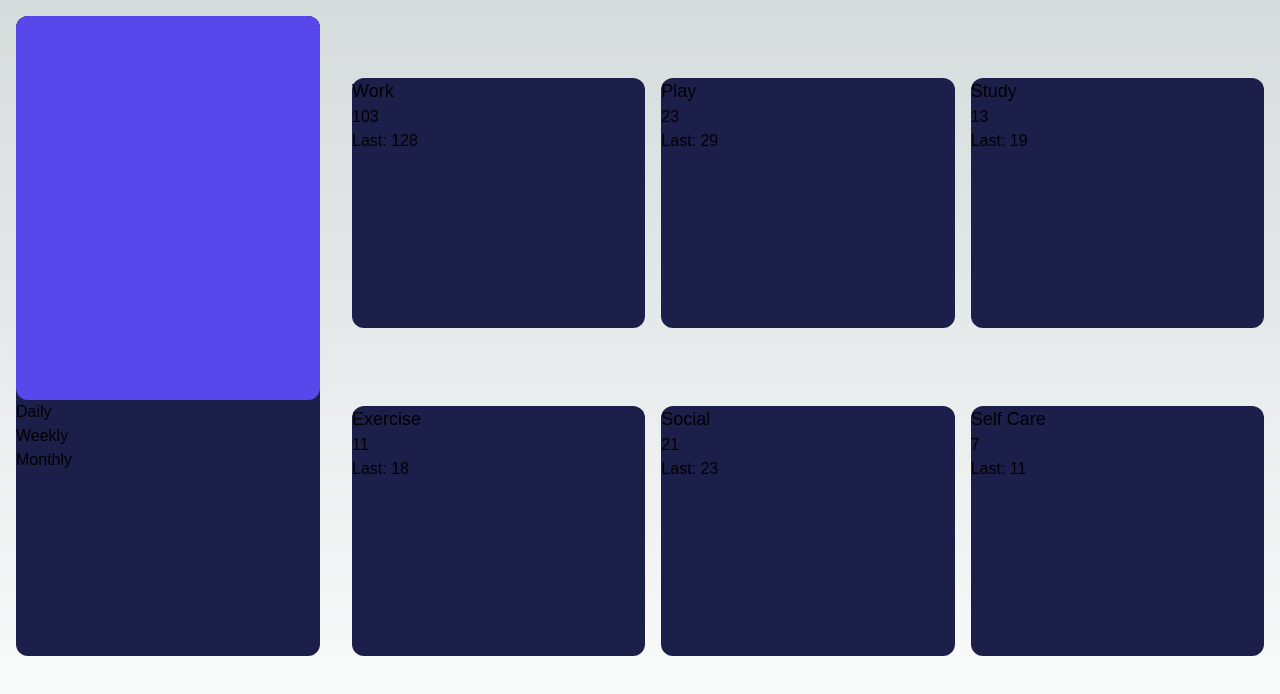
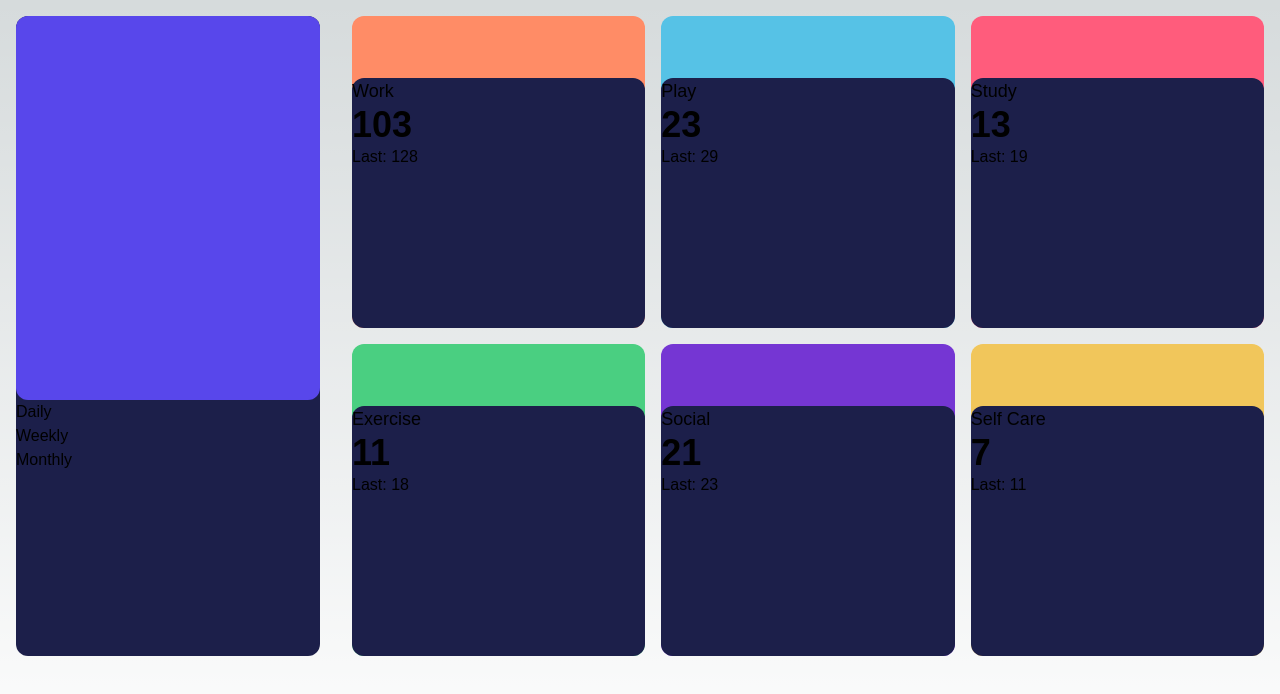
Before and after one commit to DavidVerghese/time-tracking-dashboard, a Next.js app: page / in a window 1280 px wide. Shown: the top 694 px of the page. Built offline with nearby package versions, Linux system fonts and the light colour scheme.

Commit message:
Fix bug that was preventing custom colors from being loaded

```diff
--- a/app/Category/Category.jsx
+++ b/app/Category/Category.jsx
@@ -1,19 +1,19 @@
 export default function Category({ category, timeframe, key }) {
 
     const colorMap = {
-		"Work": "light-red-work",
-		"Play": "soft-blue-play",
-		"Study": "light-red-study",
-		"Exercise": "lime-green-exercise ",
-		"Social": "violet-social",
-		"Self Care": "soft-orange-self-care",
+		"Work": "bg-light-red-work",
+		"Play": "bg-soft-blue-play",
+		"Study": "bg-light-red-study",
+		"Exercise": "bg-lime-green-exercise ",
+		"Social": "bg-violet-social",
+		"Self Care": "bg-soft-orange-self-care",
     }
 
     return (
-        <div key={key} className={`bg-${colorMap[category.title]} rounded-xl flex flex-col justify-end max-sm:h-48`}>
+        <div key={key} className={`${colorMap[category.title]} rounded-xl flex flex-col justify-end max-sm:h-48`}>
             <div className="bg-dark-blue h-4/5 rounded-xl">
                 <h2>{category.title}</h2>
-                <p>{category.timeframes[timeframe].current}</p>
+                <p class = "text-4xl font-bold">{category.timeframes[timeframe].current}</p>
                 <p>Last: {category.timeframes[timeframe].previous}</p>
 			</div>
 		</div>
```
